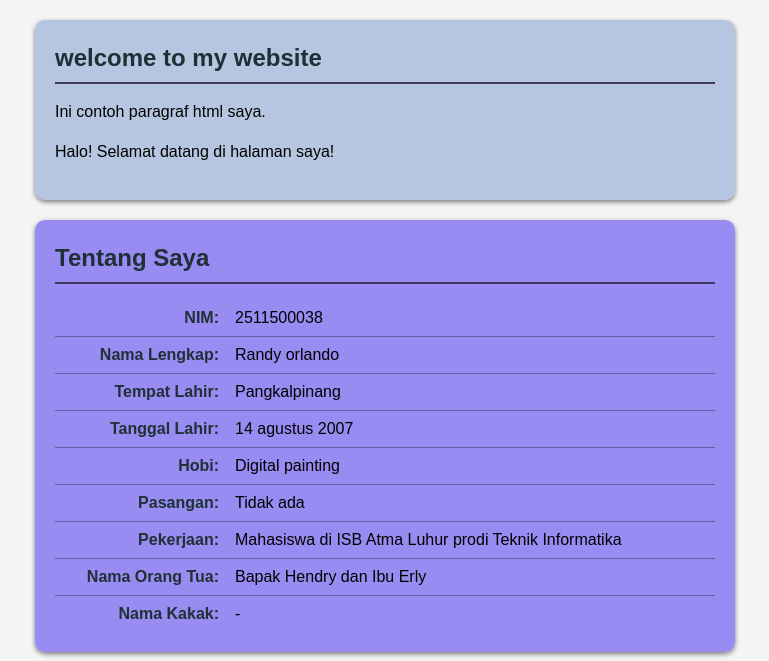
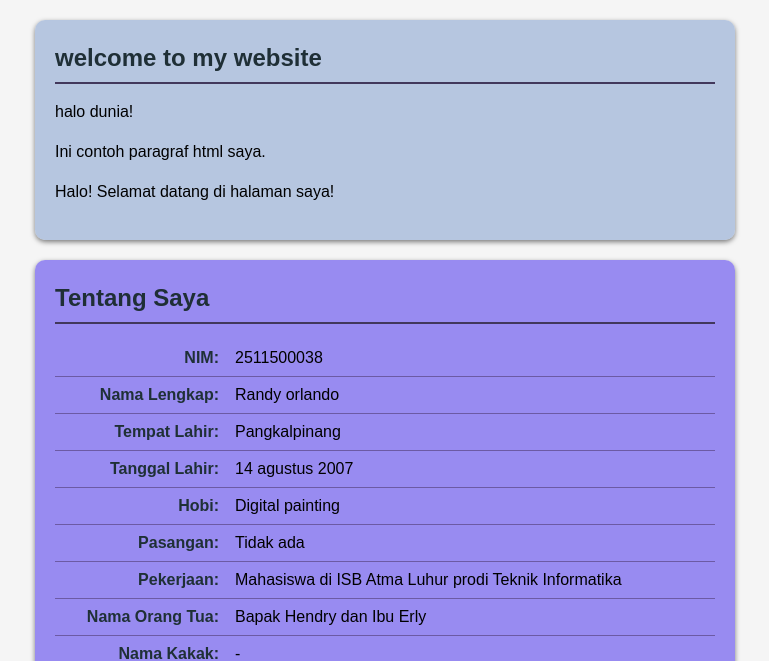
Before and after one commit to 2511500038-collab/2511500038-PWD-TI1A-25260, a PHP site: page /pertemuan-06/index.php in a window 1280 px wide. Shown: the part 155-816 px from the top of the page, without its empty margins (255-1024 px from the left). Run offline with PHP 8.4, Linux system fonts and the light colour scheme.

Commit message:
index.php

```diff
--- a/pertemuan-06/index.php
+++ b/pertemuan-06/index.php
@@ -25,6 +25,9 @@
     <main>
         <section id="home">
             <h2>welcome to my website</h2>
+            <?php
+            echo "halo dunia!";
+            ?>
             <p>Ini contoh paragraf html saya.</p>
         </section>
 
```
Also changed, not shown: 1 other file.
